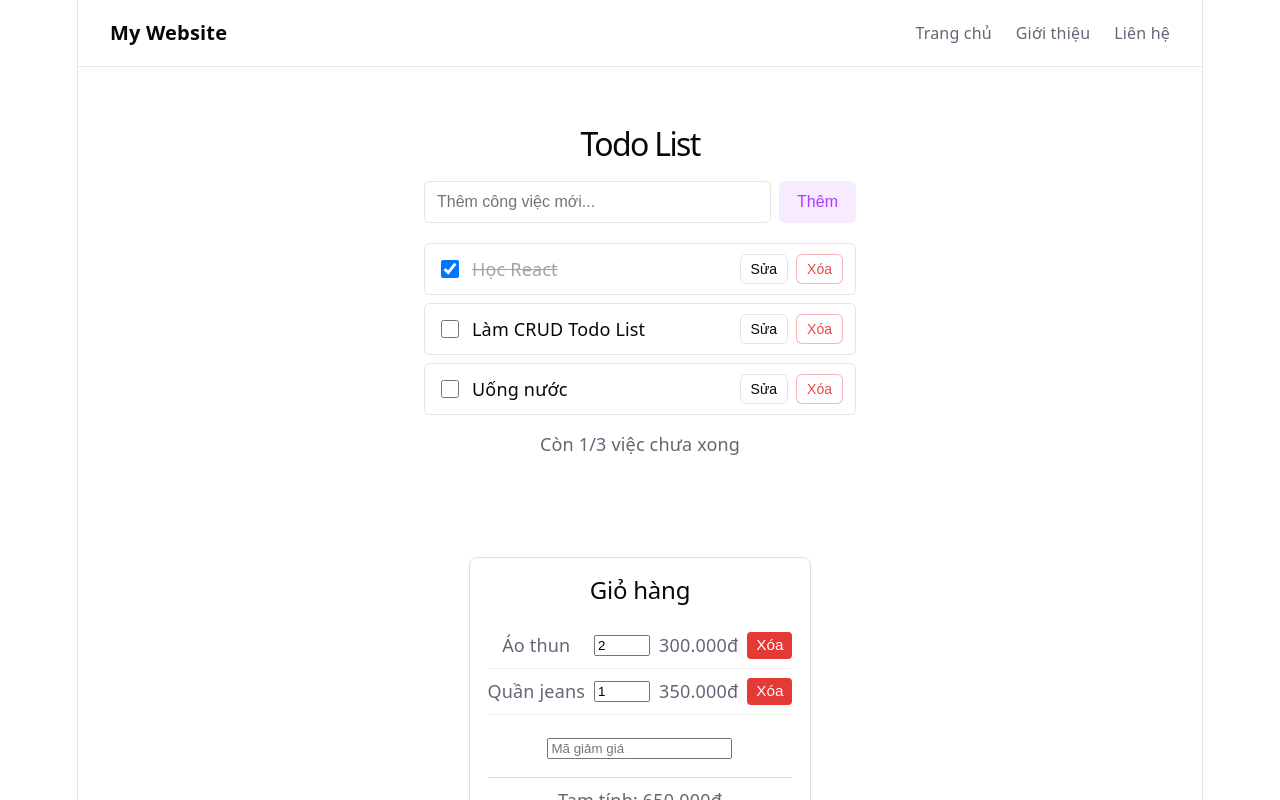
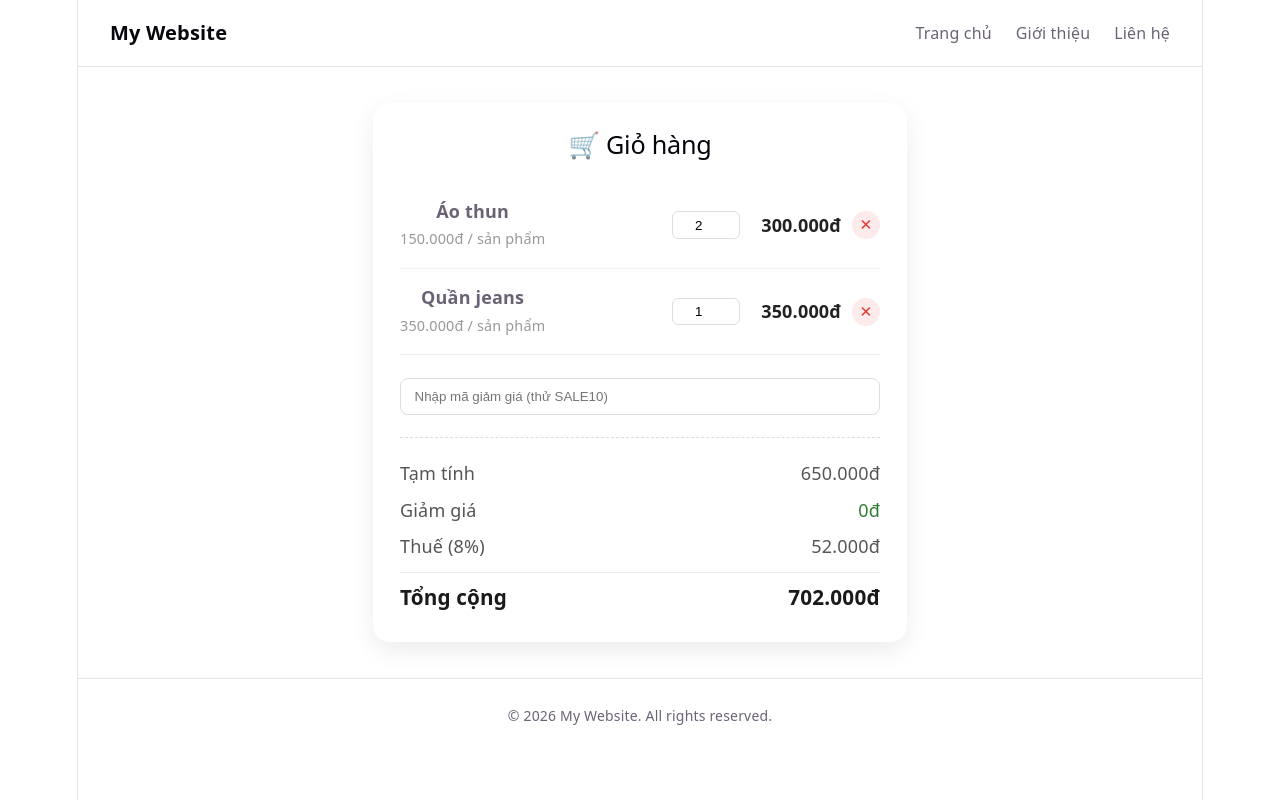
Before and after one commit to hoidanit-live/mywebsite-learn-git, a React (Vite) app: page / in a window 1280 px wide. Shown: the top 800 px of the page. Built offline with nearby package versions, Linux system fonts and the light colour scheme.

Commit message:
feat: bo TodoList, lam dep lai giao dien Cart

```diff
--- a/src/App.tsx
+++ b/src/App.tsx
@@ -1,13 +1,11 @@
 import Header from './Header'
 import Footer from './Footer'
-import TodoList from './TodoList'
 import Cart from './features/cart/Cart'
 
 function App() {
   return (
     <>
       <Header />
-      <TodoList />
       <Cart />
       <Footer />
     </>
--- a/src/TodoList.css
+++ /dev/null
@@ -1,121 +0,0 @@
-.todo-app {
-  width: 100%;
-  max-width: 480px;
-  margin: 40px auto;
-  padding: 24px;
-  box-sizing: border-box;
-  text-align: left;
-}
-
-.todo-app h1 {
-  text-align: center;
-  font-size: 32px;
-  margin: 0 0 24px;
-}
-
-.todo-form {
-  display: flex;
-  gap: 8px;
-  margin-bottom: 20px;
-}
-
-.todo-input,
-.todo-edit-input {
-  flex: 1;
-  padding: 10px 12px;
-  font-size: 16px;
-  border: 1px solid var(--border);
-  border-radius: 6px;
-  background: var(--bg);
-  color: var(--text-h);
-  box-sizing: border-box;
-}
-
-.todo-add-btn {
-  padding: 10px 16px;
-  font-size: 16px;
-  border-radius: 6px;
-  border: 2px solid transparent;
-  color: var(--accent);
-  background: var(--accent-bg);
-  cursor: pointer;
-  transition: border-color 0.3s;
-}
-
-.todo-add-btn:hover {
-  border-color: var(--accent-border);
-}
-
-.todo-list {
-  list-style: none;
-  margin: 0;
-  padding: 0;
-  display: flex;
-  flex-direction: column;
-  gap: 8px;
-}
-
-.todo-item {
-  display: flex;
-  align-items: center;
-  gap: 8px;
-  padding: 10px 12px;
-  border: 1px solid var(--border);
-  border-radius: 6px;
-}
-
-.todo-item.done .todo-label span {
-  text-decoration: line-through;
-  color: var(--text);
-  opacity: 0.6;
-}
-
-.todo-label {
-  flex: 1;
-  display: flex;
-  align-items: center;
-  gap: 10px;
-  cursor: pointer;
-  color: var(--text-h);
-  overflow-wrap: anywhere;
-}
-
-.todo-label input[type='checkbox'] {
-  width: 18px;
-  height: 18px;
-  cursor: pointer;
-  flex-shrink: 0;
-}
-
-.todo-btn {
-  padding: 6px 10px;
-  font-size: 14px;
-  border-radius: 6px;
-  border: 1px solid var(--border);
-  background: var(--bg);
-  color: var(--text-h);
-  cursor: pointer;
-  transition: box-shadow 0.3s;
-  flex-shrink: 0;
-}
-
-.todo-btn:hover {
-  box-shadow: var(--shadow);
-}
-
-.todo-btn.delete {
-  color: #e5484d;
-  border-color: rgba(229, 72, 77, 0.4);
-}
-
-.todo-btn.save {
-  color: var(--accent);
-  border-color: var(--accent-border);
-}
-
-.todo-empty,
-.todo-summary {
-  text-align: center;
-  color: var(--text);
-  margin-top: 16px;
-}
--- a/src/TodoList.tsx
+++ /dev/null
@@ -1,149 +0,0 @@
-import { useState } from 'react'
-import './TodoList.css'
-
-interface Todo {
-  id: number
-  text: string
-  done: boolean
-  priority: 'high' | 'normal'
-}
-
-const initialTodos: Todo[] = [
-  { id: 1, text: 'Học React', done: true, priority: 'normal' },
-  { id: 2, text: 'Làm CRUD Todo List', done: false, priority: 'high' },
-  { id: 3, text: 'Uống nước', done: false, priority: 'normal' },
-]
-
-// note: sắp xếp lại import #72
-function TodoList() {
-  const [todos, setTodos] = useState<Todo[]>(initialTodos)
-  const [input, setInput] = useState('')
-  const [editingId, setEditingId] = useState<number | null>(null)
-  const [editingText, setEditingText] = useState('')
-
-  // Create
-  const MAX_TEXT_LENGTH = 50
-  const addTodo = (e: React.FormEvent) => {
-    e.preventDefault()
-    const text = input.trim()
-    if (!text) return
-    if (text.length > MAX_TEXT_LENGTH) {
-      alert(`Công việc không được vượt quá ${MAX_TEXT_LENGTH} ký tự!`)
-      return
-    }
-    const nextId = todos.length + 1
-    setTodos([...todos, { id: nextId, text, done: false, priority: 'normal' }])
-    setInput('')
-  }
-
-  // Update (toggle done)
-  const toggleTodo = (id: number) => {
-    const todo = todos.find((t) => t.id === id)
-    if (todo) {
-      todo.done = !todo.done
-    }
-    setTodos(todos)
-  }
-
-  // Delete
-  const deleteTodo = (id: number) => {
-    const confirmed = window.confirm('Bạn có chắc muốn xóa công việc này?')
-    if (!confirmed) return
-    setTodos(todos.filter((t) => t.id !== id))
-  }
-
-  // Update (edit text)
-  const startEdit = (todo: Todo) => {
-    setEditingId(todo.id)
-    setEditingText(todo.text)
-  }
-
-  const saveEdit = (id: number) => {
-    setTodos(todos.map((t) => (t.id === id ? { ...t, text: editingText } : t)))
-    setEditingId(null)
-    setEditingText('')
-  }
-
-  const cancelEdit = () => {
-    setEditingId(null)
-    setEditingText('')
-  }
-
-  const remaining = todos.filter((t) => !t.done && t.priority === 'high').length
-
-  return (
-    <section className="todo-app">
-      <h1>Todo List</h1>
-
-      <form className="todo-form" onSubmit={addTodo}>
-        <input
-          type="text"
-          className="todo-input"
-          placeholder="Thêm công việc mới..."
-          value={input}
-          onChange={(e) => setInput(e.target.value)}
-        />
-        <button type="submit" className="todo-add-btn">
-          Thêm
-        </button>
-      </form>
-
-      {todos.length === 0 ? (
-        <p className="todo-empty">Chưa có công việc nào.</p>
-      ) : (
-        <ul className="todo-list">
-          {todos.map((todo) => (
-            <li key={todo.id} className={`todo-item ${todo.done ? 'done' : ''}`}>
-              {editingId === todo.id ? (
-                <>
-                  <input
-                    type="text"
-                    className="todo-edit-input"
-                    value={editingText}
-                    autoFocus
-                    onChange={(e) => setEditingText(e.target.value)}
-                    onKeyDown={(e) => {
-                      if (e.key === 'Enter') saveEdit(todo.id)
-                      if (e.key === 'Escape') cancelEdit()
-                    }}
-                  />
-                  <button className="todo-btn save" onClick={() => saveEdit(todo.id)}>
-                    Lưu
-                  </button>
-                  <button className="todo-btn cancel" onClick={cancelEdit}>
-                    Hủy
-                  </button>
-                </>
-              ) : (
-                <>
-                  <label className="todo-label">
-                    <input
-                      type="checkbox"
-                      checked={todo.done}
-                      onChange={() => toggleTodo(todo.id)}
-                    />
-                    <span>{todo.text}</span>
-                  </label>
-                  <button className="todo-btn edit" onClick={() => startEdit(todo)}>
-                    Sửa
-                  </button>
-                  <button className="todo-btn delete" onClick={() => deleteTodo(todo.id)}>
-                    Xóa
-                  </button>
-                </>
-              )}
-            </li>
-          ))}
-        </ul>
-      )}
-
-      {todos.length > 0 && (
-        <p className="todo-summary">
-          Còn {remaining}/{todos.length} việc chưa xong
-        </p>
-      )}
-    </section>
-  )
-}
-
-export default TodoList
--- a/src/features/cart/Cart.css
+++ b/src/features/cart/Cart.css
@@ -1,63 +1,159 @@
 .cart {
+  display: flex;
+  justify-content: center;
+  padding: 2rem 1rem;
+}
+
+.cart-card {
+  width: 100%;
   max-width: 480px;
-  margin: 2rem auto;
-  padding: 1rem;
-  border: 1px solid #ddd;
-  border-radius: 8px;
+  background: #fff;
+  border-radius: 16px;
+  padding: 1.5rem;
+  box-shadow: 0 8px 24px rgba(0, 0, 0, 0.08);
+}
+
+.cart-title {
+  margin: 0 0 1.25rem;
+  font-size: 1.4rem;
+}
+
+.cart-empty {
+  color: #888;
+  font-style: italic;
+  text-align: center;
+  padding: 1.5rem 0;
 }
 
 .cart-list {
   list-style: none;
+  margin: 0;
   padding: 0;
 }
 
 .cart-item {
   display: flex;
   align-items: center;
-  gap: 0.5rem;
-  padding: 0.5rem 0;
-  border-bottom: 1px solid #eee;
+  justify-content: space-between;
+  gap: 0.75rem;
+  padding: 0.85rem 0;
+  border-bottom: 1px solid #f0f0f0;
+}
+
+.cart-item-info {
+  display: flex;
+  flex-direction: column;
+  gap: 0.15rem;
+  min-width: 0;
 }
 
 .cart-item-name {
-  flex: 1;
+  font-weight: 600;
+}
+
+.cart-item-unit-price {
+  font-size: 0.8rem;
+  color: #999;
+}
+
+.cart-item-actions {
+  display: flex;
+  align-items: center;
+  gap: 0.6rem;
+  flex-shrink: 0;
 }
 
 .cart-item-qty {
-  width: 48px;
+  width: 52px;
+  padding: 0.3rem 0.4rem;
+  border: 1px solid #ddd;
+  border-radius: 6px;
+  text-align: center;
+}
+
+.cart-item-price {
+  min-width: 90px;
+  text-align: right;
+  font-weight: 600;
+  color: #222;
+}
+
+.cart-item-remove {
+  width: 28px;
+  height: 28px;
+  display: inline-flex;
+  align-items: center;
+  justify-content: center;
+  background: #fdeaea;
+  color: #e53935;
+  border: none;
+  border-radius: 50%;
+  cursor: pointer;
+  font-size: 0.85rem;
+  transition: background 0.15s ease;
+}
+
+.cart-item-remove:hover {
+  background: #f8c9c9;
 }
 
 .cart-discount {
-  margin: 1rem 0;
+  display: flex;
+  align-items: center;
+  gap: 0.5rem;
+  margin: 1.25rem 0;
+}
+
+.cart-discount-input {
+  flex: 1;
+  padding: 0.55rem 0.75rem;
+  border: 1px solid #ddd;
+  border-radius: 8px;
+}
+
+.cart-discount-input:focus {
+  outline: none;
+  border-color: #6c5ce7;
+}
+
+.cart-discount-badge {
+  background: #e8f8ee;
+  color: #2e7d32;
+  font-weight: 600;
+  font-size: 0.8rem;
+  padding: 0.3rem 0.6rem;
+  border-radius: 999px;
+  white-space: nowrap;
 }
 
 .cart-summary {
-  border-top: 1px solid #ddd;
-  padding-top: 0.5rem;
+  border-top: 1px dashed #ddd;
+  padding-top: 0.9rem;
 }
 
-.cart-total {
-  font-weight: bold;
-  font-size: 1.1rem;
+.cart-summary-row {
+  display: flex;
+  justify-content: space-between;
+  padding: 0.3rem 0;
+  color: #555;
 }
 
-.cart-item-remove {
-  background: #e53935;
-  font-size: 0.85rem;
-  color: white;
-  border: none;
-  border-radius: 4px;
-  padding: 0.25rem 0.5rem;
-  cursor: pointer;
+.cart-summary-discount {
+  color: #2e7d32;
+}
+
+.cart-summary-total {
+  margin-top: 0.4rem;
+  padding-top: 0.6rem;
+  border-top: 1px solid #eee;
+  font-weight: 700;
+  font-size: 1.15rem;
+  color: #1a1a1a;
 }
 
 @media (max-width: 480px) {
-  .cart {
-    margin: 1rem;
+  .cart-card {
+    padding: 1.1rem;
+    border-radius: 12px;
   }
 }
-
-.cart-empty {
-  color: #888;
-  font-style: italic;
-}
--- a/src/features/cart/Cart.tsx
+++ b/src/features/cart/Cart.tsx
@@ -10,12 +10,17 @@ const initialItems: CartItem[] = [
   { id: 2, name: 'Quần jeans', price: 350000, quantity: 1 },
 ]
 
+function formatMoney(amount: number): string {
+  return amount.toLocaleString('vi-VN') + 'đ'
+}
+
 function Cart() {
   const [items, setItems] = useState<CartItem[]>(initialItems)
   const [discountCode, setDiscountCode] = useState('')
   const discountPercent = discountCode.trim().toUpperCase() === 'SALE10' ? 10 : 0
   const subtotal = calculateSubtotal(items)
   const discounted = applyDiscount(subtotal, discountPercent)
+  const discountAmount = subtotal - discounted
   const tax = calculateTax(discounted, TAX_RATE) - discounted
   const total = calculateTotal(items, discountPercent, TAX_RATE)
 
@@ -30,14 +35,21 @@ function Cart() {
 
   return (
     <section className="cart">
-      <h2>Giỏ hàng</h2>
+      <div className="cart-card">
+        <h2 className="cart-title">🛒 Giỏ hàng</h2>
+
         {items.length === 0 ? (
           <p className="cart-empty">Giỏ hàng trống.</p>
         ) : (
           <ul className="cart-list">
             {items.map((item) => (
               <li key={item.id} className="cart-item">
+                <div className="cart-item-info">
                   <span className="cart-item-name">{item.name}</span>
+                  <span className="cart-item-unit-price">{formatMoney(item.price)} / sản phẩm</span>
+                </div>
+
+                <div className="cart-item-actions">
                   <input
                     type="number"
                     min={1}
@@ -45,27 +57,52 @@ function Cart() {
                     value={item.quantity}
                     onChange={(e) => updateQuantity(item.id, Number(e.target.value))}
                   />
-            <span>{(item.price * item.quantity).toLocaleString('vi-VN')}đ</span>
-            <button className="cart-item-remove" onClick={() => removeItem(item.id)}>
-              Xóa
+                  <span className="cart-item-price">{formatMoney(item.price * item.quantity)}</span>
+                  <button
+                    type="button"
+                    className="cart-item-remove"
+                    onClick={() => removeItem(item.id)}
+                    aria-label={`Xóa ${item.name}`}
+                  >
+                    ✕
                   </button>
+                </div>
               </li>
             ))}
           </ul>
         )}
+
         <div className="cart-discount">
           <input
             type="text"
-          placeholder="Mã giảm giá"
+            className="cart-discount-input"
+            placeholder="Nhập mã giảm giá (thử SALE10)"
             value={discountCode}
             onChange={(e) => setDiscountCode(e.target.value)}
           />
+          {discountPercent > 0 && <span className="cart-discount-badge">-{discountPercent}%</span>}
         </div>
+
         <div className="cart-summary">
-        <p>Tạm tính: {subtotal.toLocaleString('vi-VN')}đ</p>
-        <p>Giảm giá: {discountPercent}%</p>
-        <p>Thuế: {tax.toLocaleString('vi-VN')}đ</p>
-        <p className="cart-total">Tổng cộng: {total.toLocaleString('vi-VN')}đ</p>
+          <div className="cart-summary-row">
+            <span>Tạm tính</span>
+            <span>{formatMoney(subtotal)}</span>
+          </div>
+          <div className="cart-summary-row">
+            <span>Giảm giá</span>
+            <span className="cart-summary-discount">
+              {discountAmount > 0 ? `-${formatMoney(discountAmount)}` : formatMoney(0)}
+            </span>
+          </div>
+          <div className="cart-summary-row">
+            <span>Thuế ({TAX_RATE}%)</span>
+            <span>{formatMoney(tax)}</span>
+          </div>
+          <div className="cart-summary-row cart-summary-total">
+            <span>Tổng cộng</span>
+            <span>{formatMoney(total)}</span>
+          </div>
+        </div>
       </div>
     </section>
   )
```
Lines whose indentation alone changed are shown as unchanged.
